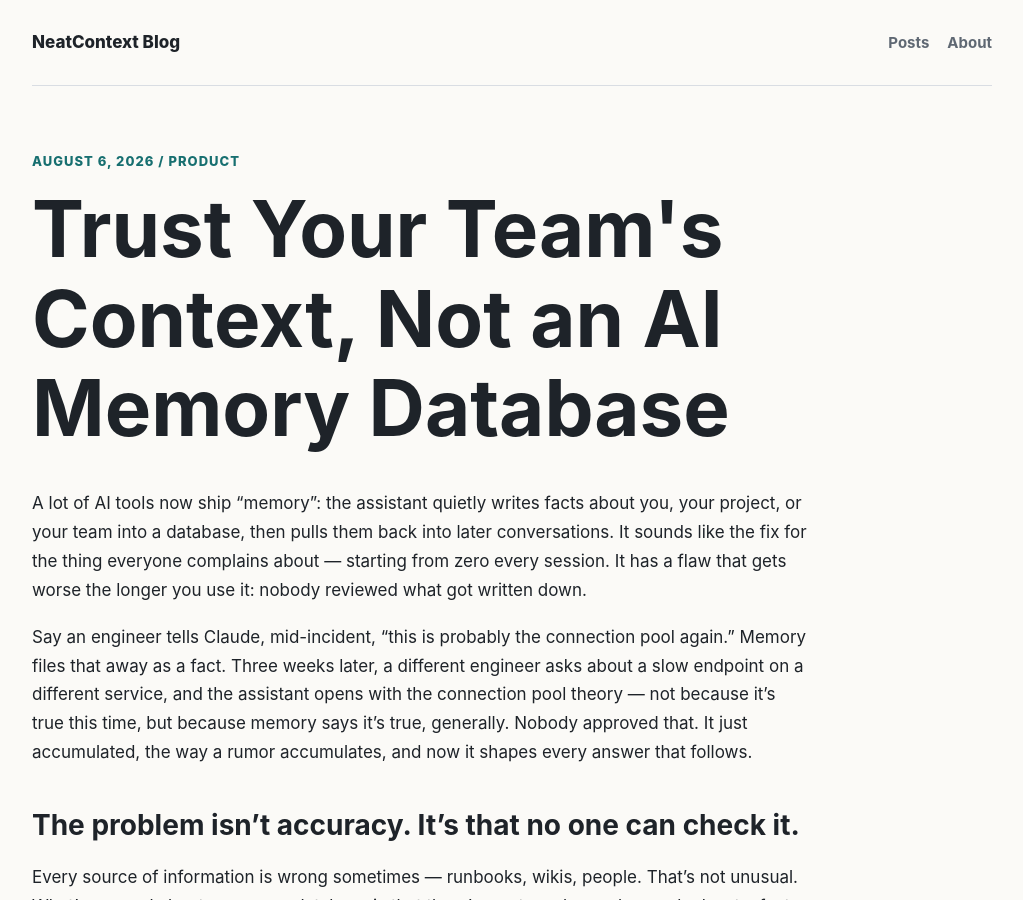
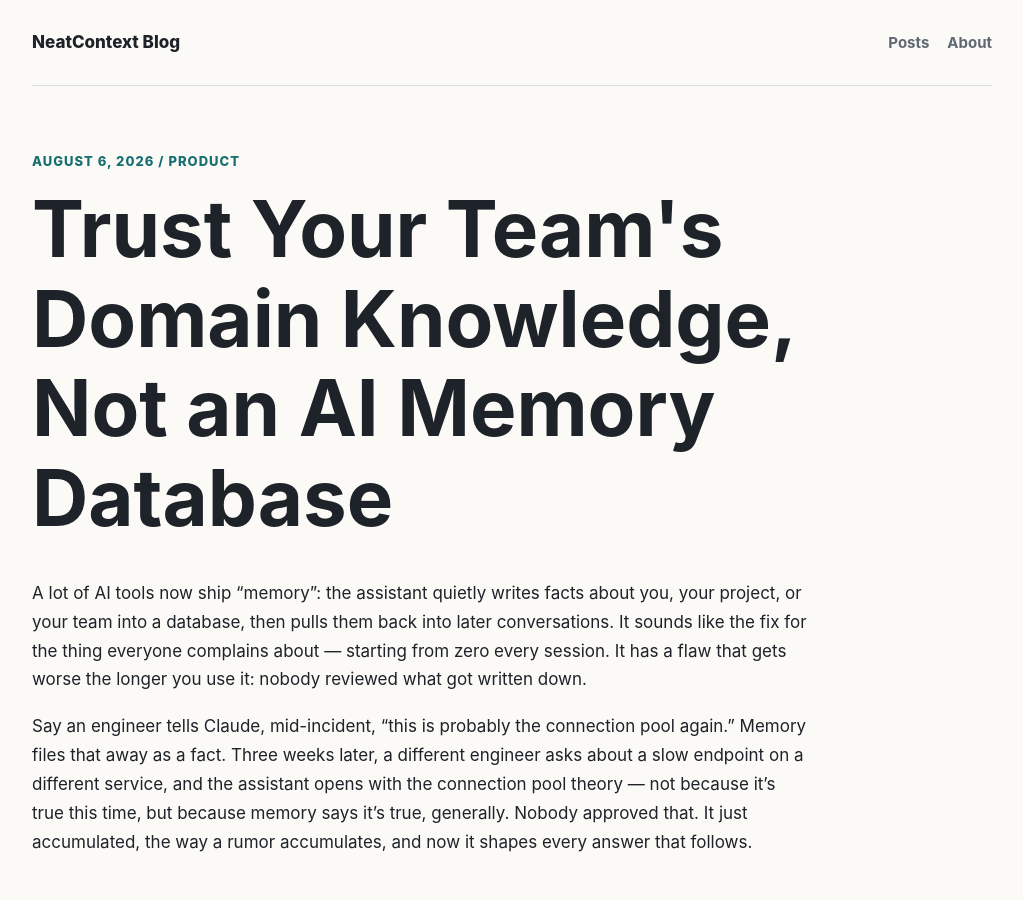
Before and after one commit to XTSoftwareLabs/neatcontext-blog, a Jekyll site: the page built from _posts/2026-08-06-trust-your-teams-context-not-ai-memory.md, in a window 1280 px wide and 900 px high. Shown: the whole window, without its empty margins (128-1151 px from the left). Built offline with Jekyll 4.4.1, drawn with Linux system fonts in a browser that asks for light colours.

Commit message:
Retitle post to 'Trust Your Team's Domain Knowledge'
Co-Authored-By: Claude Sonnet 5 <noreply@anthropic.com>

```diff
--- a/_posts/2026-08-06-trust-your-teams-context-not-ai-memory.md
+++ b/_posts/2026-08-06-trust-your-teams-context-not-ai-memory.md
@@ -1,6 +1,6 @@
 ---
 layout: post
-title: "Trust Your Team's Context, Not an AI Memory Database"
+title: "Trust Your Team's Domain Knowledge, Not an AI Memory Database"
 date: 2026-08-06
 categories: product
 ---
```
